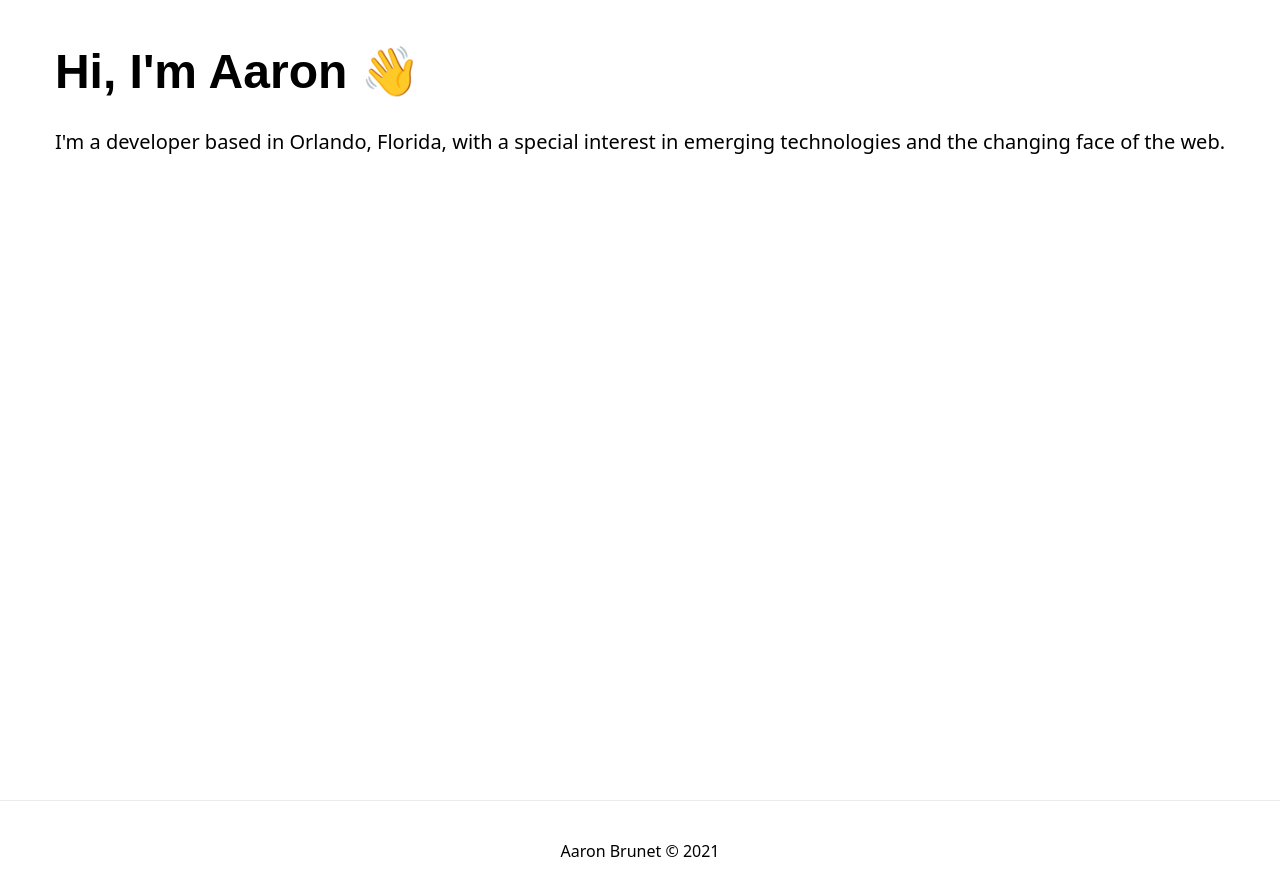
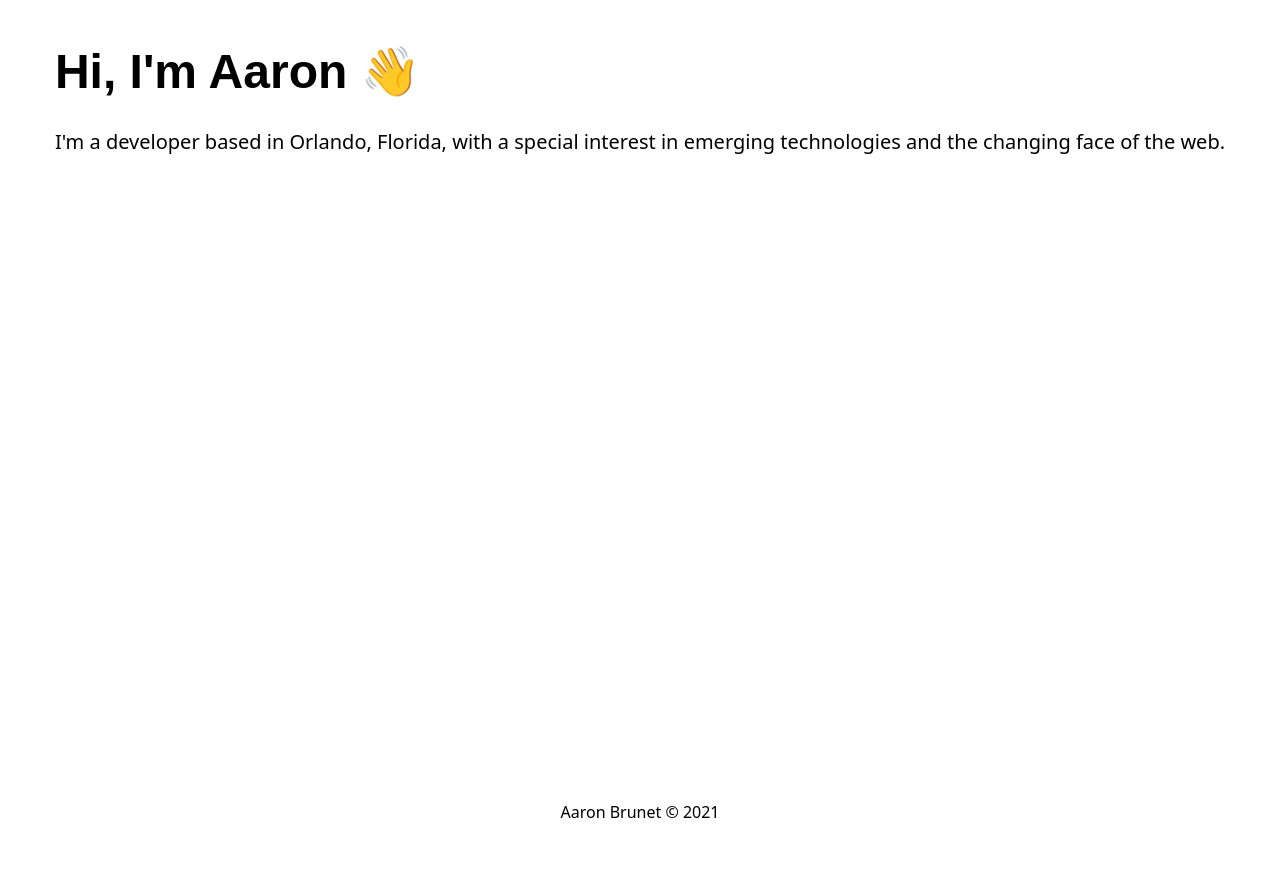
Before and after one commit to aaronbrunet/aaronbrunetdev-nextjs, a Next.js app: page / in a window 1280 px wide. Shown: the top 896 px of the page. After the commit the page ends 824 px from the top, so only its background shows below. Built offline with nearby package versions, Linux system fonts and the light colour scheme; what @tailwindcss/typography would draw is missing.

Commit message:
Removed home.modules reference

```diff
--- a/src/pages/index.js
+++ b/src/pages/index.js
@@ -1,6 +1,5 @@
 import Head from 'next/head'
 import Image from 'next/image'
-import styles from '../styles/Home.module.css'
 import { FontAwesomeIcon } from '@fortawesome/react-fontawesome'
 import { faGithub, faLinkedinIn } from '@fortawesome/free-brands-svg-icons'
 
@@ -32,7 +31,7 @@ export default function Home() {
         </div>
       </main>
 
-      <footer className={styles.footer}>
+      <footer className='w-full justify-center flex'>
         <a
           href="https://aaronbru.net"
           target="_blank"
```
